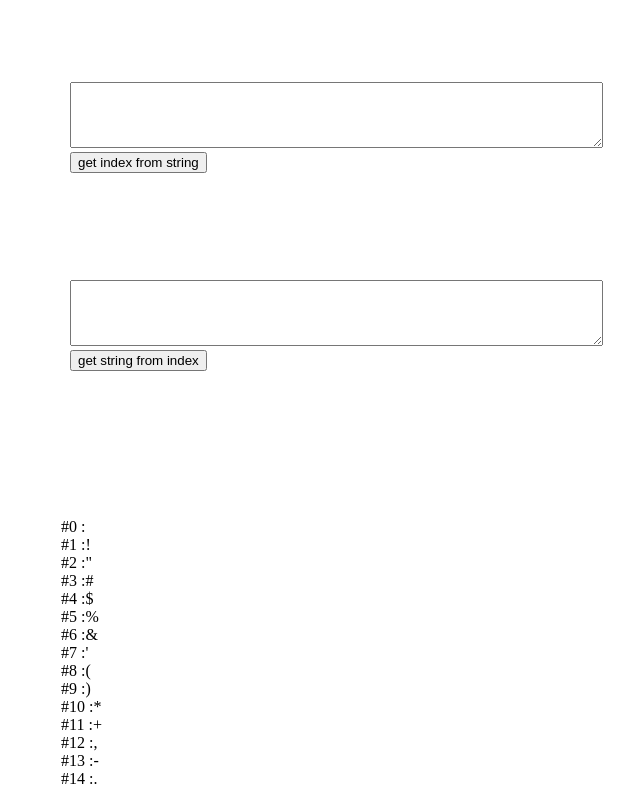
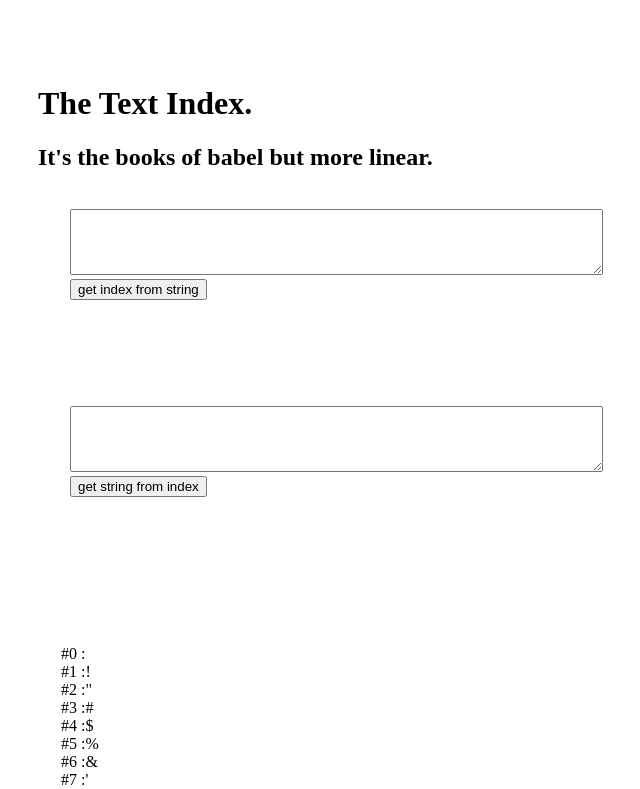
Before and after one commit to westsadow67/EveryEnglishWordEver, a plain HTML site: page index.html in a window 1280 px wide. Shown: the top 789 px of the page, without its empty margins (26-666 px from the left). Drawn offline with Linux system fonts and the light colour scheme.

Commit message:
Text Index

```diff
--- a/index.html
+++ b/index.html
@@ -14,6 +14,8 @@
     </style>
 </head>
 <body>
+    <h1>The Text Index.</h1>
+    <h2>It's the books of babel but more linear.</h2>
     <div>
         <textarea type="text" id="textInput" cols="64" rows="4"></textarea>
         <button onclick="CStrTSeed()">get index from string</button>
```
